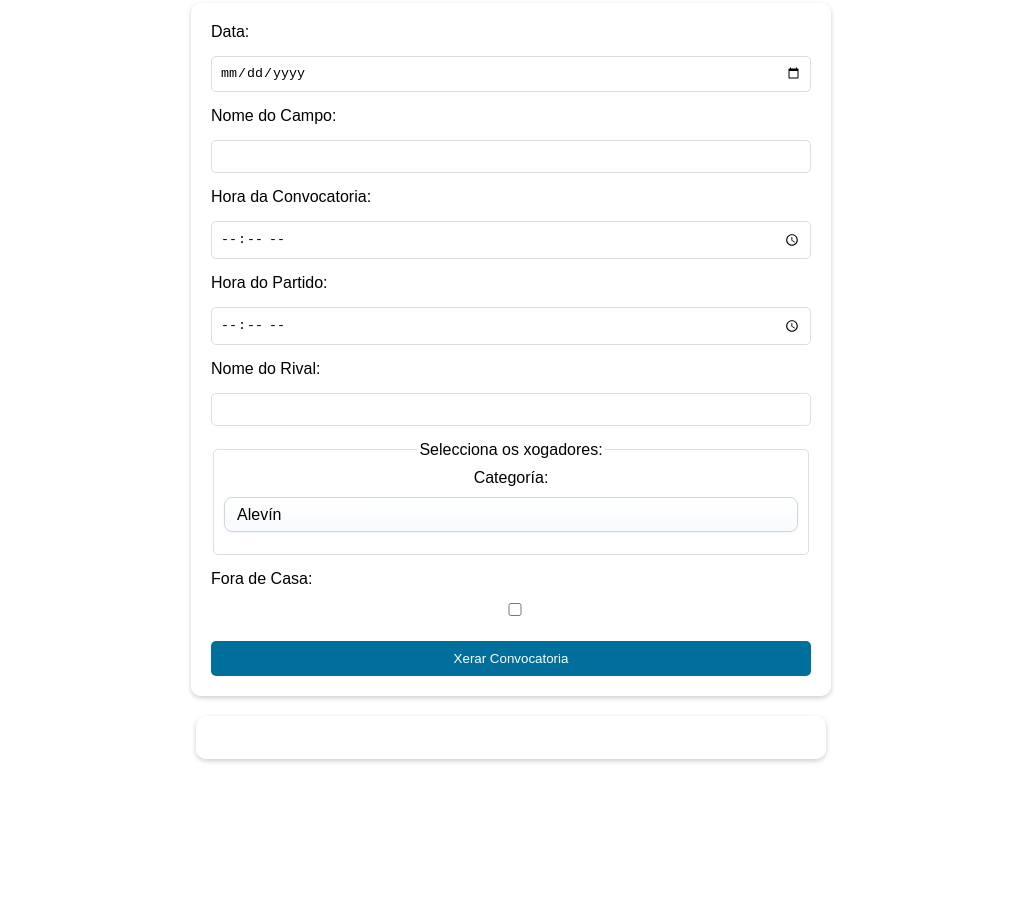
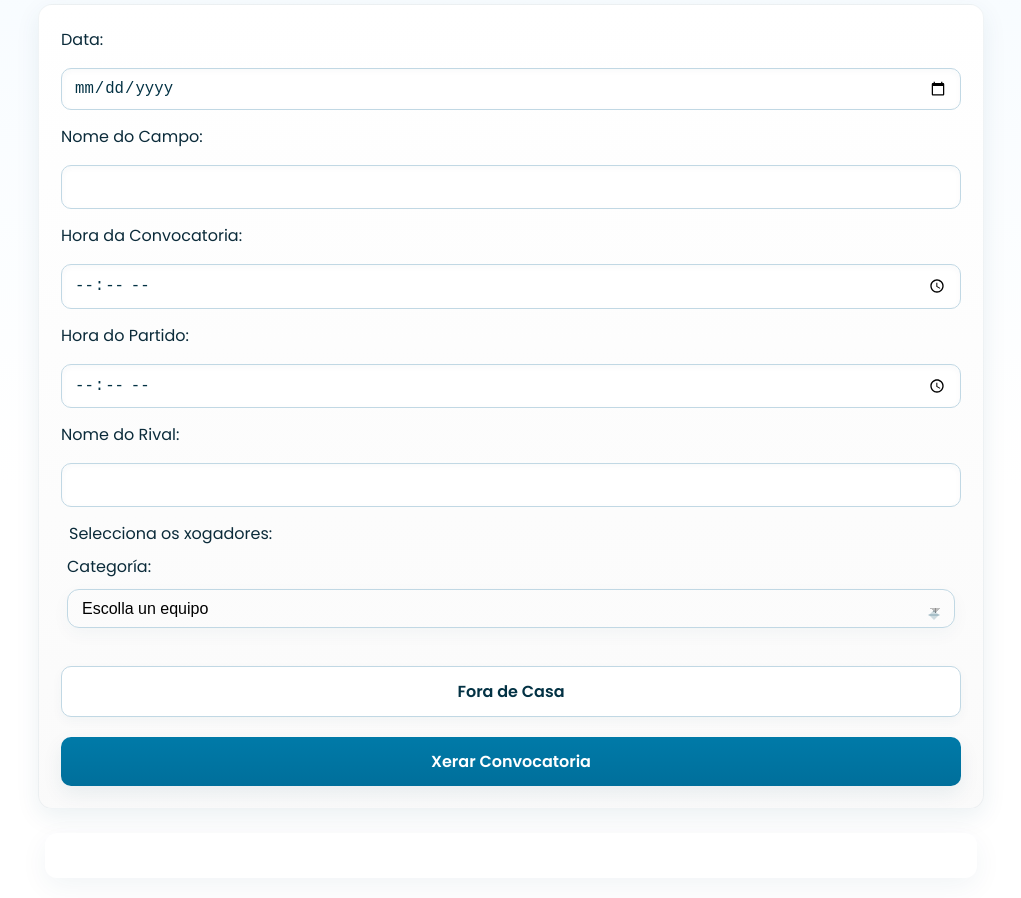
Before and after one commit to AntonLopex/convocatorias, a plain HTML site: page index.html in a window 1280 px wide. Shown: the part 129-1027 px from the top of the page, without its empty margins (129-1150 px from the left). Before the commit the page ends 908 px from the top, so only its background shows below. Drawn offline with Linux system fonts and the light colour scheme.

Commit message:
Cambios finales

```diff
--- a/index.html
+++ b/index.html
@@ -4,6 +4,8 @@
     <meta charset="UTF-8">
     <meta name="viewport" content="width=device-width, initial-scale=1.0">
     <title>Convocatorias</title>
+    <!-- Fuente moderna -->
+    <link href="https://fonts.googleapis.com/css2?family=Poppins:wght@300;400;600;700&display=swap" rel="stylesheet">
     <link rel="stylesheet" href="styles.css">
     <script type="module" src="my_script.js" defer></script>
     <link rel="shortcut icon" href="img/escudo-1676.png" />
@@ -32,10 +34,14 @@
         <fieldset>
             <legend>Selecciona os xogadores:</legend>
             <label for="categoria-select">Categoría:</label>
-            <select id="categoria-select">
-                <option value="alevin" selected>Alevín</option>
-                <option value="infantil">Infantil</option>
-            </select>
+            <div class="select-wrapper">
+                <select id="categoria-select">
+                    <option value="" disabled selected>Escolla un equipo</option>
+                    <option value="alevin">Alevín</option>
+                    <option value="infantil">Infantil</option>
+                </select>
+                <span class="select-arrow" aria-hidden="true"></span>
+            </div>
 
             <!-- Sección de jugadores: oculta inicialmente, se muestra tras elegir categoría -->
             <div id="players-section" style="display: none;">
@@ -44,9 +50,11 @@
             </div>
         </fieldset>
 
-        <!-- Nuevo checkbox "fora de casa" -->
-        <label for="fora-de-casa">Fora de Casa:</label>
-        <input type="checkbox" id="fora-de-casa">
+        <!-- Nuevo checkbox "fora de casa" (estilo tarjeta similar a xogadores) -->
+        <div class="faux-checkbox">
+            <input type="checkbox" id="fora-de-casa">
+            <label for="fora-de-casa">Fora de Casa</label>
+        </div>
 
         <!-- Nuevo campo para "Ubicación do campo", inicialmente oculto -->
         <div id="ubicacion-container" style="display: none;">
--- a/styles.css
+++ b/styles.css
@@ -1,7 +1,8 @@
 body {
-    font-family: Arial, sans-serif;
+    font-family: 'Poppins', Arial, sans-serif;
     margin: 0;
-    background-color: #ffffff;
+    background: linear-gradient(180deg, #f6fbff 0%, #ffffff 60%);
+    color: #0b2b3a;
 }
 
 header {
@@ -20,17 +21,21 @@ header {
 h1 {
     margin: 0;
     text-align: center;
-    margin-top: 30px;
-    margin-bottom: 20px;
+    margin-top: 28px;
+    margin-bottom: 18px;
+    font-weight: 700;
+    letter-spacing: -0.4px;
+    color: #024a63;
 }
 
 form {
-    background: rgba(255, 255, 255, 0.9);
-    padding: 20px;
-    border-radius: 10px;
-    box-shadow: 0 2px 5px rgba(0, 0, 0, 0.2);
-    max-width: 600px;
-    margin: 0 auto;
+    background: linear-gradient(180deg, rgba(255,255,255,0.95), rgba(250,250,250,0.95));
+    padding: 22px;
+    border-radius: 14px;
+    box-shadow: 0 8px 24px rgba(2, 74, 99, 0.08);
+    max-width: 760px;
+    margin: 12px auto 24px auto;
+    border: 1px solid rgba(2,74,99,0.06);
 }
 
 label, fieldset {
@@ -40,27 +45,48 @@ label, fieldset {
 
 input, textarea {
     width: 100%;
-    padding: 8px;
-    margin-top: 5px;
-    margin-bottom: 15px;
-    border-radius: 5px;
-    border: 1px solid #ddd;
+    padding: 12px 14px;
+    margin-top: 6px;
+    margin-bottom: 14px;
+    border-radius: 10px;
+    border: 1px solid #c1d8e4;
     box-sizing: border-box;
+    background: #fff;
+    box-shadow: 0 2px 6px rgba(2,74,99,0.03) inset;
+    transition: border-color 160ms ease, box-shadow 160ms ease, transform 80ms ease;
+    font-size: 0.98rem;
+    color: #033244;
+}
+
+input::placeholder, textarea::placeholder {
+    color: #8aa6b6;
+    opacity: 1;
+}
+
+input:focus, textarea:focus {
+    outline: none;
+    border-color: #007aa8;
+    box-shadow: 0 10px 30px rgba(0,122,168,0.12);
+    transform: translateY(-1px);
+}
+
+/* Ajustes para inputs de tipo time/date para mantener consistencia */
+input[type="time"], input[type="date"] {
+    padding: 10px 12px;
 }
 
 fieldset {
-    border: 1px solid #ddd;
-    padding: 10px;
-    border-radius: 5px;
-    margin-bottom: 15px;
-    text-align: center;
+    border: none;
+    padding: 8px 4px 12px 4px;
+    margin-bottom: 14px;
+    text-align: left;
 }
 
+/* Jugadores: grid responsive */
 #jugadores-container {
-    /* Mostrar los jugadores en grid de 3 columnas */
     display: grid;
     grid-template-columns: repeat(3, 1fr);
-    gap: 10px;
+    gap: 12px;
     align-items: start;
 }
 
@@ -86,13 +112,15 @@ fieldset {
     display: flex;
     align-items: center;
     gap: 8px;
-    padding: 8px 10px;
-    border-radius: 8px;
+    padding: 10px 12px;
+    border-radius: 10px;
     justify-content: flex-start;
-    background: transparent;
+    background: #fff;
     cursor: pointer;
-    transition: background-color 0.15s ease, color 0.15s ease;
+    transition: background-color 0.18s ease, color 0.18s ease, transform 0.08s ease;
     user-select: none;
+    border: 1px solid #c1d8e4;
+    box-shadow: 0 4px 12px rgba(2,74,99,0.04);
 }
 
 /* Hover para dar feedback */
@@ -102,8 +130,10 @@ fieldset {
 
 /* Cuando el checkbox está marcado, estilizamos la etiqueta (azul de ejemplo) */
 #jugadores-container input[type="checkbox"]:checked + label {
-    background: #006f9b;
+    background: linear-gradient(180deg, #007aa8, #005f86);
     color: #fff;
+    transform: translateY(-1px);
+    box-shadow: 0 6px 18px rgba(0,111,155,0.18);
 }
 
 #jugadores-container input[type="checkbox"] {
@@ -112,79 +142,226 @@ fieldset {
 }
 
 button {
-    background-color: #006f9b;
-    color: white;
-    padding: 10px;
+    font-family: inherit;
+    font-weight: 600;
+    font-size: 1rem;
+    background: linear-gradient(180deg,#007aa8 0%, #006f9b 100%);
+    color: #ffffff;
+    padding: 12px 14px;
     border: none;
-    border-radius: 5px;
+    border-radius: 10px;
     cursor: pointer;
     margin-top: 10px;
     width: 100%;
     box-sizing: border-box;
+    box-shadow: 0 8px 20px rgba(2,74,99,0.08);
+    transition: transform 120ms ease, box-shadow 120ms ease, background 120ms ease;
 }
 
 button:hover {
-    background-color: #adadad;
-    color: black;
+    transform: translateY(-2px);
+    box-shadow: 0 12px 28px rgba(2,74,99,0.12);
+    background: linear-gradient(180deg,#008fbf 0%, #007aa8 100%);
 }
 
 /* Estilos para el select de categoría */
+/* Select moderno */
 #categoria-select {
     appearance: none;
     -webkit-appearance: none;
     -moz-appearance: none;
     width: 100%;
-    padding: 8px 12px;
-    border-radius: 8px;
-    border: 1px solid #cfd8dc;
-    background: linear-gradient(180deg, #ffffff, #f7fbff);
-    box-shadow: 0 1px 3px rgba(0,0,0,0.05);
+    padding: 10px 14px;
+    border-radius: 12px;
+    border: 1px solid #c1d8e4;
+    background: linear-gradient(180deg, #ffffff, #f0fbff);
+    box-shadow: 0 6px 18px rgba(2,74,99,0.04);
     font-size: 1rem;
     margin-bottom: 12px;
     cursor: pointer;
+    background-image: linear-gradient(45deg, transparent 50%, rgba(0,0,0,0.25) 50%), linear-gradient(135deg, rgba(0,0,0,0.25) 50%, transparent 50%);
+    background-position: calc(100% - 18px) calc(1em + 2px), calc(100% - 13px) calc(1em + 2px);
+    background-size: 6px 6px, 6px 6px;
+    background-repeat: no-repeat;
+}
+
+/* Placeholder text color (option disabled can't be styled broadly, but this helps inputs look right) */
+#categoria-select option[value=""] {
+    color: #8aa6b6;
+}
+
+/* Styling options (limited support across browsers) */
+#categoria-select option {
+    background: #ffffff;
+    color: #033244;
+    padding: 6px 10px;
+}
+#categoria-select option:hover {
+    background: #eaf6fb;
 }
 
 /* Asegurar buen espaciado de la sección de jugadores */
+/* players section spacing */
 #players-section {
-    margin-top: 10px;
+    margin-top: 12px;
 }
 
+/* Wrapper to position a nicer custom arrow */
+.select-wrapper {
+    position: relative;
+}
+.select-wrapper select {
+    -webkit-appearance: none;
+    -moz-appearance: none;
+    appearance: none;
+    padding-right: 46px; /* room for arrow */
+}
+.select-arrow {
+    position: absolute;
+    right: 14px;
+    top: 50%;
+    transform: translateY(-50%);
+    width: 14px;
+    height: 14px;
+    pointer-events: none;
+}
+/* CSS arrow (double-line) */
+.select-arrow:before, .select-arrow:after {
+    content: '';
+    position: absolute;
+    left: 50%;
+    transform: translateX(-50%);
+    border-left: 6px solid transparent;
+    border-right: 6px solid transparent;
+}
+.select-arrow:before {
+    top: 2px;
+    border-bottom: 6px solid rgba(2,74,99,0.18);
+}
+.select-arrow:after {
+    bottom: 2px;
+    border-top: 6px solid rgba(2,74,99,0.18);
+}
+
+/* Hover & focus states */
+.select-wrapper:hover select {
+    border-color: rgba(2,74,99,0.16);
+}
+.select-wrapper select:focus + .select-arrow:before,
+.select-wrapper select:focus + .select-arrow:after {
+    border-bottom-color: #004e6b;
+    border-top-color: #004e6b;
+}
+
+/* Resultado box */
 #resultado {
-    margin-top: 20px;
-    background: rgba(255, 255, 255, 0.9);
-    padding: 15px;
+    margin-top: 18px;
+    background: #fff;
+    padding: 16px;
+    border-radius: 12px;
+    box-shadow: 0 8px 28px rgba(2,74,99,0.06);
+    position: relative;
+    max-width: 760px;
+    margin: 20px auto;
+    text-align: left;
+}
+
+/* Faux checkbox used for 'fora-de-casa' to match player cards */
+.faux-checkbox {
+    margin-top: 12px;
+}
+.faux-checkbox input[type="checkbox"] {
+    position: absolute;
+    opacity: 0;
+    width: 1px;
+    height: 1px;
+    margin: 0;
+    padding: 0;
+    clip: rect(0 0 0 0);
+    overflow: hidden;
+}
+.faux-checkbox label {
+    display: block;
+    width: 100%;
+    text-align: center;
+    padding: 12px 14px;
     border-radius: 10px;
-    box-shadow: 0 2px 5px rgba(0, 0, 0, 0.2);
-    position: relative;
-    max-width: 600px;
-    margin: 20px auto;
-    text-align: center;
+    background: #fff;
+    cursor: pointer;
+    transition: background-color 0.18s ease, color 0.18s ease, transform 0.08s ease;
+    border: 1px solid #c1d8e4;
+    box-shadow: 0 4px 12px rgba(2,74,99,0.04);
+    color: #033244;
+    font-weight: 600;
+    box-sizing: border-box;
+}
+.faux-checkbox label:hover {
+    background: rgba(0,111,155,0.06);
+}
+.faux-checkbox input[type="checkbox"]:checked + label {
+    background: linear-gradient(180deg, #007aa8, #005f86);
+    color: #fff;
+    transform: translateY(-1px);
+    box-shadow: 0 6px 18px rgba(0,111,155,0.18);
+}
+
+/* Ensure textarea respects its container and is responsive */
+#ubicacion-container {
+    width: 100%;
+    box-sizing: border-box;
+}
+#ubicacion-container textarea {
+    width: 100%;
+    min-height: 90px;
+    max-width: 100%;
+    resize: vertical;
+}
+
+/* Make select visually align with inputs (match shadows/borders) */
+.select-wrapper select {
+    border: 1px solid #c1d8e4;
+    box-shadow: 0 2px 6px rgba(2,74,99,0.03) inset;
+    background: #fff;
+}
+.select-wrapper select:focus {
+    outline: none;
+    border-color: #007aa8;
+    box-shadow: 0 10px 30px rgba(0,122,168,0.12);
 }
 
 #copy-button {
-    background-color: #006f9b;
-    color: white;
+    /* Match main button styles but smaller */
+    font-family: inherit;
+    font-weight: 600;
+    font-size: 0.95rem;
+    background: linear-gradient(180deg,#007aa8 0%, #006f9b 100%);
+    color: #ffffff;
     border: none;
-    border-radius: 5px;
-    padding: 5px 10px;
+    border-radius: 8px;
+    padding: 8px 12px;
     cursor: pointer;
     margin: 10px auto;
     display: inline-block;
+    box-shadow: 0 6px 16px rgba(2,74,99,0.08);
+    transition: transform 120ms ease, box-shadow 120ms ease, background 120ms ease;
 }
 
 #copy-button:hover {
-    background-color: #adadad;
-    color: black;
+    transform: translateY(-2px);
+    box-shadow: 0 10px 22px rgba(2,74,99,0.12);
+    background: linear-gradient(180deg,#008fbf 0%, #007aa8 100%);
 }
 
 @media (max-width: 600px) {
     form, #resultado {
-        padding: 15px;
+        padding: 14px;
     }
     /* En pantallas pequeñas mostrar 1 columna */
     #jugadores-container {
         grid-template-columns: 1fr;
+        gap: 10px;
     }
+    #jugadores-container label { padding: 12px; }
 }
 
 /* Intermedio: tablets/pequeños portátiles */
@@ -193,3 +370,9 @@ button:hover {
         grid-template-columns: repeat(2, 1fr);
     }
 }
+
+/* Escritorio amplio: limitar ancho del body contenido */
+@media (min-width: 1100px) {
+    form { max-width: 900px; }
+    #resultado { max-width: 900px; }
+}
```
